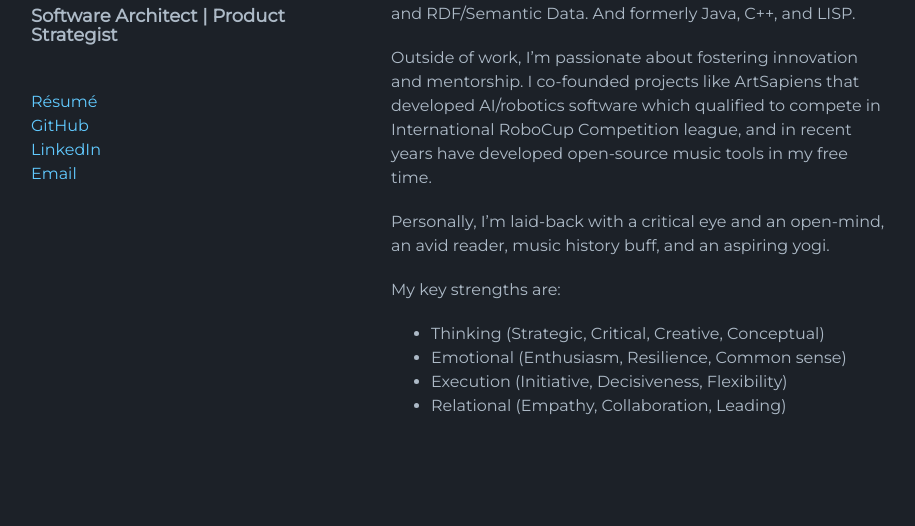
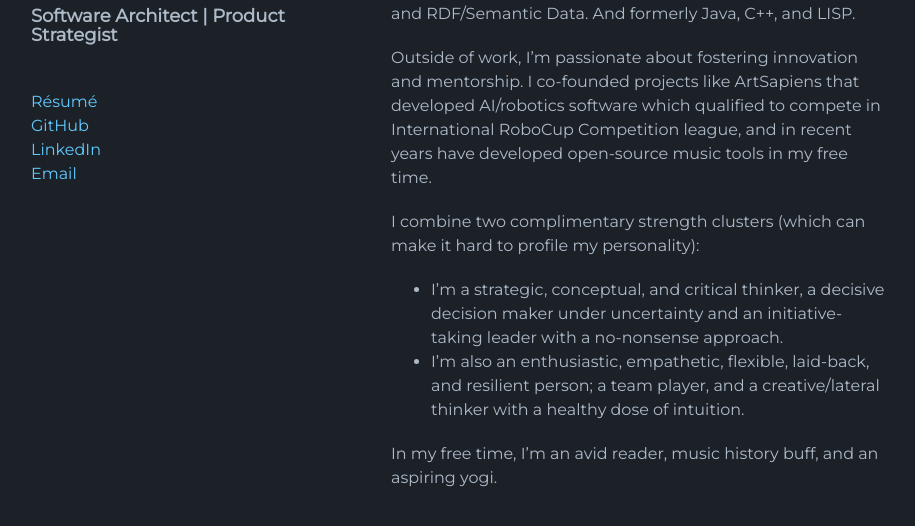
Before and after one commit to n42r/n42r.github.io, a Jekyll site: the page built from index.md, in a window 1280 px wide and 900 px high, scrolled down 676 px, cut to the strip 340-866 px from the top of the window. Shown: the whole strip, without its empty margins (179-1094 px from the left). Built offline with Jekyll 4.4.1, drawn with Linux system fonts in a browser that asks for light colours; the repository's description, which GitHub fills in, is left out; before the commit the page ends 1504 px from its top, so only the background shows below that.

Commit message:
profile update

```diff
--- a/index.md
+++ b/index.md
@@ -21,10 +21,8 @@ I'm comfortable at working with distributed architectures, modular monoliths, an
 
 Outside of work, I'm passionate about fostering innovation and mentorship. I co-founded projects like ArtSapiens that developed AI/robotics software which qualified to compete in International RoboCup Competition league, and in recent years have developed open-source music tools in my free time.
 
-Personally, I'm laid-back with a critical eye and an open-mind, an avid reader, music history buff, and an aspiring yogi.
+I combine two complimentary strength clusters (which can make it hard to profile my personality):
+- I'm a strategic, conceptual, and critical thinker, a decisive decision maker under uncertainty and an initiative-taking leader with a no-nonsense approach.
+- I'm also an enthusiastic, empathetic, flexible, laid-back, and resilient person; a team player, and a creative/lateral thinker with a healthy dose of intuition.
 
-My key strengths are:
-- Thinking (Strategic, Critical, Creative, Conceptual)
-- Emotional (Enthusiasm, Resilience, Common sense)
-- Execution (Initiative, Decisiveness, Flexibility)
-- Relational (Empathy, Collaboration, Leading)
+In my free time, I'm an avid reader, music history buff, and an aspiring yogi.
```
